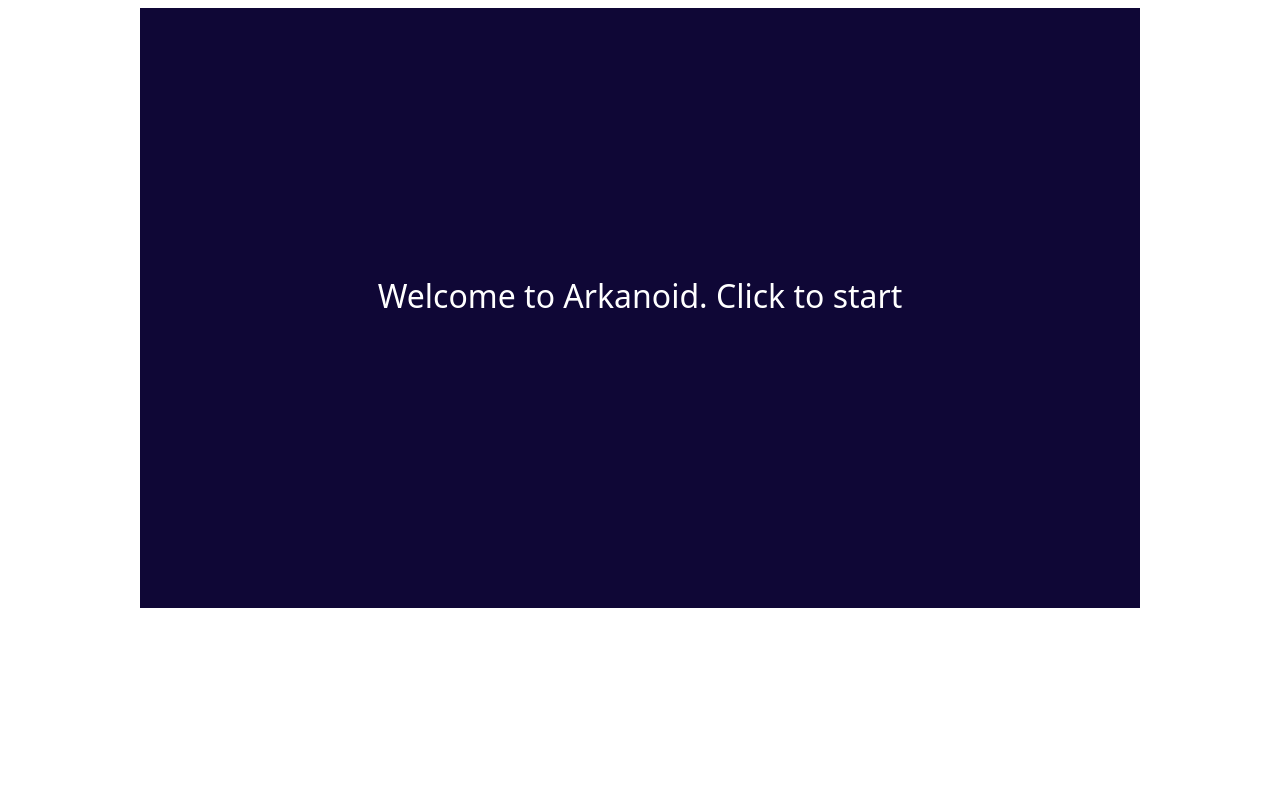
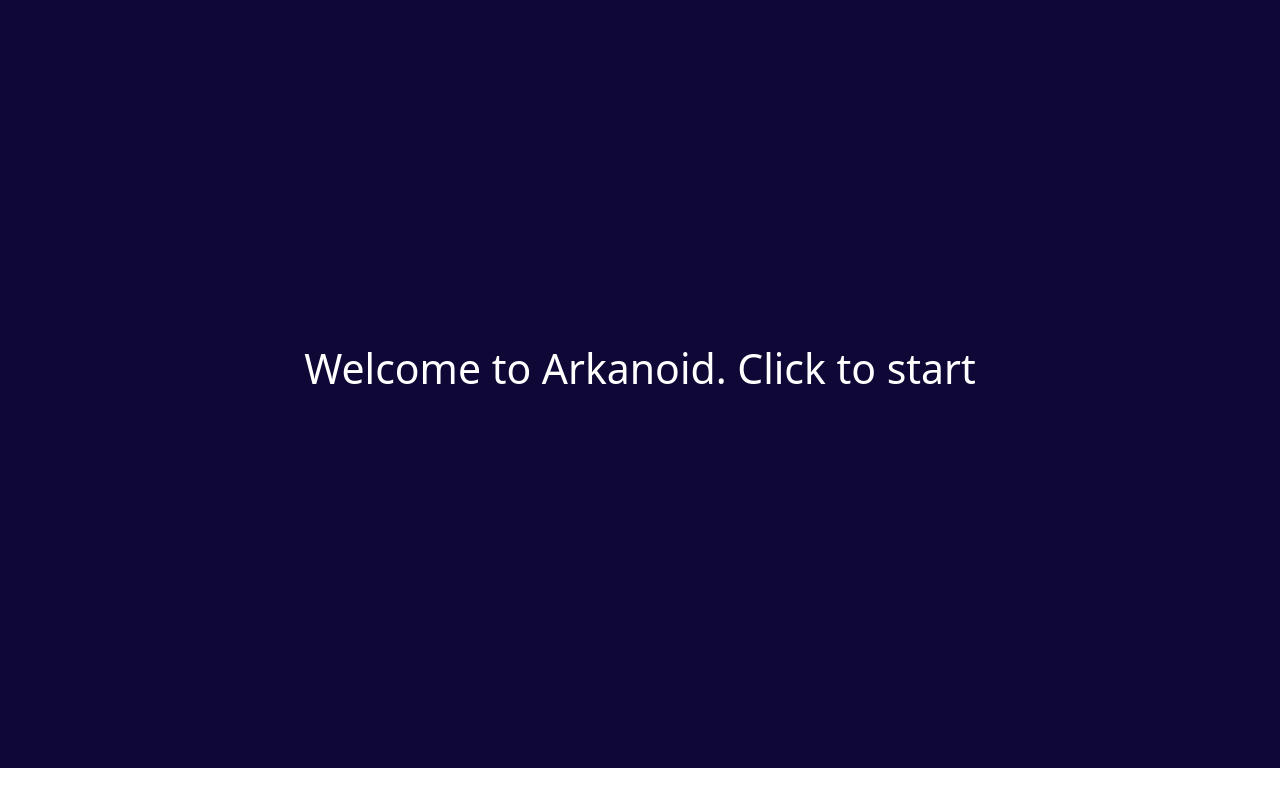
Before and after one commit to ildar-icoosoft/js-arkanoid, a plain HTML site: page index.html in a window 1280 px wide. Drawn offline with Linux system fonts and the light colour scheme.

Commit message:
feat: Масштабирование холста до размеров окна браузера (#23)

```diff
--- a/css/style.css
+++ b/css/style.css
@@ -1,3 +1,12 @@
+html, body {
+  height: 100%;
+  margin: 0;
+}
+
+#game-container {
+  height: 100%;
+}
+
 #game-container canvas {
   cursor: none;
   margin: 0 auto;
--- a/js/layers/game-layer.js
+++ b/js/layers/game-layer.js
@@ -48,7 +48,7 @@ export class GameLayer extends BaseLayer {
   };
 
   mouseMoveHandler = (event) => {
-    const relativeX = event.clientX - this.space.canvas.offsetLeft;
+    const relativeX = (event.clientX - this.space.canvas.offsetLeft) / this.space.ratio;
 
     let targetX = relativeX - this.paddle.width / 2;
     if (targetX < 0) {
--- a/js/space.js
+++ b/js/space.js
@@ -5,15 +5,45 @@ export const SPACE_HEIGHT = 600;
 
 export class Space {
   constructor(game, containerId) {
+    /**
+     * Ширина холста без учёта масштабирования
+     * @type {number}
+     */
     this.width = SPACE_WIDTH;
+
+    /**
+     * Высота холста без учёта масштабирования
+     * @type {number}
+     */
     this.height = SPACE_HEIGHT;
 
+    this.ratio = 1;
+
+    this.container = document.getElementById(containerId);
+
     this.canvas = document.createElement('canvas');
-    this.canvas.width = this.width;
-    this.canvas.height = this.height;
 
-    document.getElementById(containerId).appendChild(this.canvas);
+    this.container.appendChild(this.canvas);
     this.context = this.canvas.getContext('2d');
+
+    this.updateCanvasSize();
+    window.addEventListener('resize', () => {
+      this.updateCanvasSize();
+      game.layers.draw();
+    })
+  }
+
+  /**
+   * Меняем размер холста под размеры контейнера.
+   * Всё содержимое холста масштабируется.
+   */
+  updateCanvasSize() {
+    this.ratio = Math.min(this.container.clientWidth / this.width, this.container.clientHeight / this.height);
+
+    this.canvas.width = this.width * this.ratio;
+    this.canvas.height = this.height * this.ratio;
+
+    this.context.scale(this.ratio, this.ratio);
   }
 
   clear() {
```
